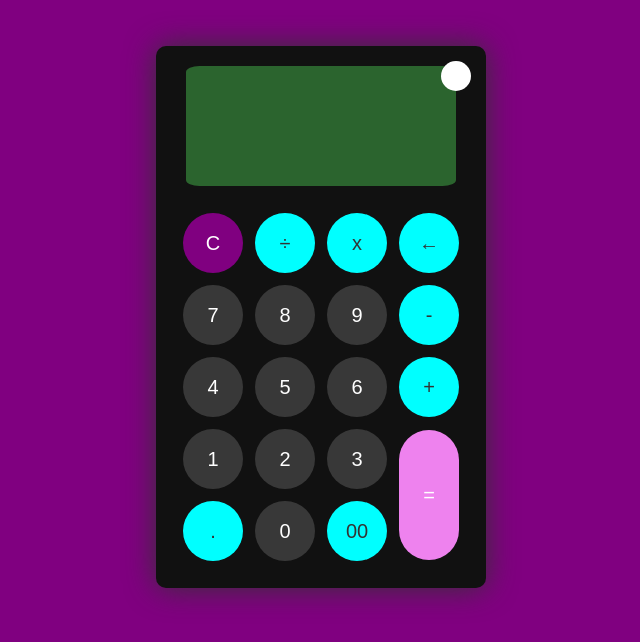
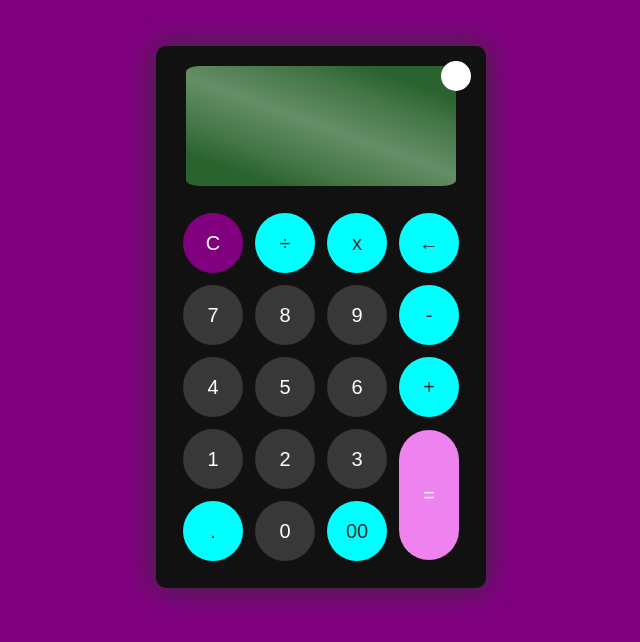
Before and after one commit to SamotSama/calculator-js, a plain HTML site: page index.html in a window 1280 px wide. Shown: the part 128-770 px from the top of the page, without its empty margins (319-959 px from the left). Drawn offline with Linux system fonts and the light colour scheme.

Commit message:
Added glass effect on display

```diff
--- a/css/style.scss
+++ b/css/style.scss
@@ -72,6 +72,7 @@
     background-color: #e3f2fd;
     margin-top: -10em;
     #display{
+        background: linear-gradient(20deg, #fff0 15%, #fff2 30%, #ffffff46 50%, #fff2 70%, #fff0 85%);
         background-color: #388e3caf ;
         border-radius: 5%;
         color: #333333;
```
Also changed, not shown: css/style.css, 1 other file.
